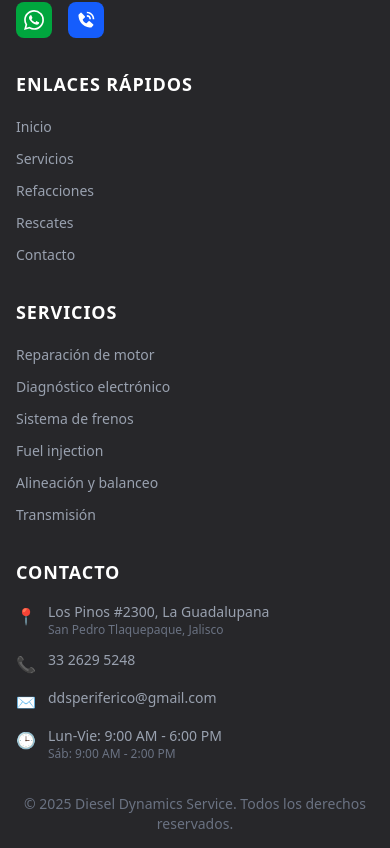
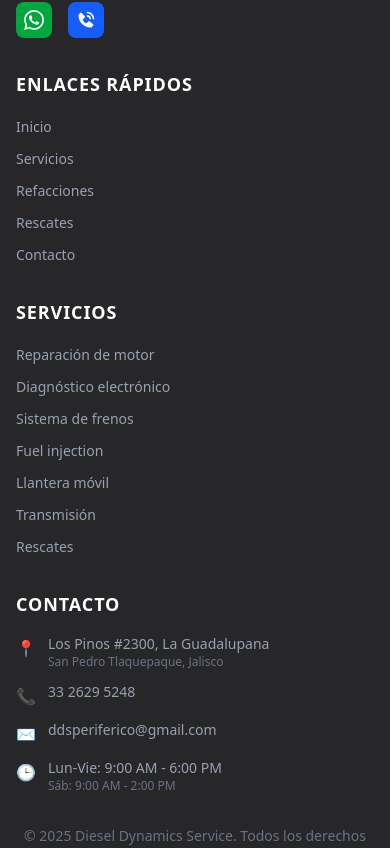
Before and after one commit to LegaspiRicardo/Diesel-Dynamic-Service, a React (Vite) app: page /galeria in a window 390 px wide. Shown: the part 4553-5401 px from the top of the page. Built offline with nearby package versions, Linux system fonts and the light colour scheme; the HTML template or start-up script is replaced by a standard one.

Commit message:
Add files via upload

```diff
--- a/src/components/Footer.tsx
+++ b/src/components/Footer.tsx
@@ -17,15 +17,17 @@ export default function Footer() {
         "Diagnóstico electrónico",
         "Sistema de frenos",
         "Fuel injection",
-        "Alineación y balanceo",
-        "Transmisión"
+        "Llantera móvil",
+        "Transmisión",
+        "Rescates"
     ];
 
     const contactInfo = [
         {
             icon: "📍",
             text: "Los Pinos #2300, La Guadalupana",
-            subtext: "San Pedro Tlaquepaque, Jalisco"
+            subtext: "San Pedro Tlaquepaque, Jalisco",
+            link: "https://maps.app.goo.gl/F5aodWb83QWduWoP7"
         },
         {
             icon: "📞",
@@ -54,7 +56,7 @@ export default function Footer() {
                     <div className="lg:col-span-1">
                         <div className="flex items-center mb-4">
                             <img
-                                src="/logos/logotipoblanco.PNG"
+                                src="/logos/logotipoblanco.png"
                                 alt="Diesel Dynamics Service"
                                 className="h-12 w-auto mr-3"
                             />
@@ -140,6 +142,8 @@ export default function Footer() {
                                         {item.link ? (
                                             <a
                                                 href={item.link}
+                                                target={item.link.includes('maps') ? "_blank" : undefined}
+                                                rel={item.link.includes('maps') ? "noopener noreferrer" : undefined}
                                                 className="text-gray-400 hover:text-red-500 transition-colors text-sm block"
                                             >
                                                 {item.text}
@@ -166,8 +170,6 @@ export default function Footer() {
                     </p>
                 </div>
             </div>
-
-
         </footer>
     );
 }
--- a/src/pages/Home.tsx
+++ b/src/pages/Home.tsx
@@ -578,8 +578,11 @@ export default function Home() {
                                     </motion.div>
 
                                     {/* Domicilio */}
-                                    <motion.div
-                                        className="bg-white p-4 rounded-lg shadow-md"
+                                    <motion.a
+                                        href="https://maps.app.goo.gl/F5aodWb83QWduWoP7"
+                                        target="_blank"
+                                        rel="noopener noreferrer"
+                                        className="bg-white p-4 rounded-lg shadow-md cursor-pointer block"
                                         variants={fadeInUp}
                                         whileHover={{ y: -5, transition: { duration: 0.3 } }}
                                     >
@@ -595,7 +598,7 @@ export default function Home() {
                                                 San Pedro Tlaquepaque, Jalisco
                                             </p>
                                         </div>
-                                    </motion.div>
+                                    </motion.a>
                                 </motion.div>
 
                                 {/* Columna derecha - Formulario */}
--- a/src/pages/Rescates.tsx
+++ b/src/pages/Rescates.tsx
@@ -34,9 +34,9 @@ export default function Rescates() {
 
             {/* Proceso de Rescate */}
             <div className="bg-gray-50 py-12">
-                <div className="max-w-6xl mx-auto px-6">
+                <div className="max-w-6xl mx-auto px-6 ">
                     <h2 className="text-3xl font-bold text-center mb-8 uppercase">Pasos para solicitar un rescate</h2>
-                    <div className="grid grid-cols-1 md:grid-cols-4 gap-6">
+                    <div className="grid grid-cols-1 md:grid-cols-3 gap-6">
                         <div className="text-center p-6">
                             <div className="bg-red-800 text-white rounded-full w-12 h-12 flex items-center justify-center mx-auto mb-4 font-bold text-xl">1</div>
                             <h3 className="text-lg font-bold mb-2">Llamada de Emergencia</h3>
@@ -51,11 +51,6 @@ export default function Rescates() {
                             <div className="bg-red-800 text-white rounded-full w-12 h-12 flex items-center justify-center mx-auto mb-4 font-bold text-xl">3</div>
                             <h3 className="text-lg font-bold mb-2">Rescate en Sitio</h3>
                             <p className="text-gray-600">Nuestro equipo especializado llega y realiza el rescate</p>
-                        </div>
-                        <div className="text-center p-6">
-                            <div className="bg-red-800 text-white rounded-full w-12 h-12 flex items-center justify-center mx-auto mb-4 font-bold text-xl">4</div>
-                            <h3 className="text-lg font-bold mb-2">Traslado Garantizado</h3>
-                            <p className="text-gray-600">Transportamos su unidad al taller o destino que usted indique</p>
                         </div>
                     </div>
                 </div>
@@ -102,7 +97,6 @@ export default function Rescates() {
                         <div>
                             <h3 className="text-xl font-semibold mb-4">Cobertura y Disponibilidad</h3>
                             <ul className="list-disc pl-6 space-y-2 text-gray-700">
-                                <li>Servicio las 24 horas, los 365 días del año</li>
                                 <li>Cobertura en carreteras federales y estatales</li>
                                 <li>Atención en AMG y periféricos</li>
                             </ul>
--- a/src/pages/Servicios.tsx
+++ b/src/pages/Servicios.tsx
@@ -30,19 +30,14 @@ const servicios = [
         description: "Diagnóstico y reparación de fallas que combinan componentes eléctricos y mecánicos. Solución de problemas en sistemas híbridos, sensores de posición, actuadores y módulos de control integrados."
     },
     {
-        title: "Alineación y balanceo",
-        icon: "/icons/alineacion.PNG",
-        description: "Alineación de dirección con equipos láser de precisión y balanceo dinámico de ruedas. Corrección de ángulos de caída, convergencia y avance. Mejora la estabilidad y prolonga la vida útil de los neumáticos."
+        title: "Llantera móvil",
+        icon: "/icons/llanta.png",
+        description: "Servicio de reparación de neumáticos a domicilio o en ruta. Incluye reparación de ponchaduras, cambio de llantas y venta de neumáticos nuevos. Atención rápida para vehículos ligeros y pesados."
     },
     {
-        title: "Afinación",
-        icon: "/icons/afinacion.PNG",
-        description: "Mantenimiento preventivo completo del motor. Incluye cambio de bujías, cables, filtros (aire, combustible, aceite), limpieza de cuerpo de aceleración y verificación de sistemas de encendido y combustible."
-    },
-    {
-        title: "Bandas de tiempo",
-        icon: "/icons/bandatiempo.PNG",
-        description: "Reemplazo de kit completo de distribución (banda, tensores, rodamientos). Incluye verificación de sincronización entre árbol de levas y cigüeñal. Prevención de daños catastróficos en el motor."
+        title: "Reparación remolques secos y refrigerados",
+        icon: "/icons/remolque.png",
+        description: "Reparación y mantenimiento especializado para remolques de carga seca y refrigerados (reefer). Soldadura de estructuras, reparación de pisos, mantenimiento de sistemas de frío, frenos, ejes y acoples."
     },
     {
         title: "Mantenimiento predictivo, preventivo y correctivo",
@@ -60,7 +55,7 @@ const servicios = [
         description: "Servicios integrales para empresas con múltiples vehículos. Programación de mantenimientos, control de combustible, gestión de reparaciones, reportes de productividad y optimización de costos operativos."
     },
     {
-        title: "Suspension",
+        title: "Muelles y suspensiones",
         icon: "/icons/suspension.PNG",
         description: "Diagnóstico y reparación completa del sistema de suspensión. Reemplazo de amortiguadores, muelles, rótulas, terminales axiales, brazos de control y estabilizadores. Mejora de confort y seguridad."
     },
```
